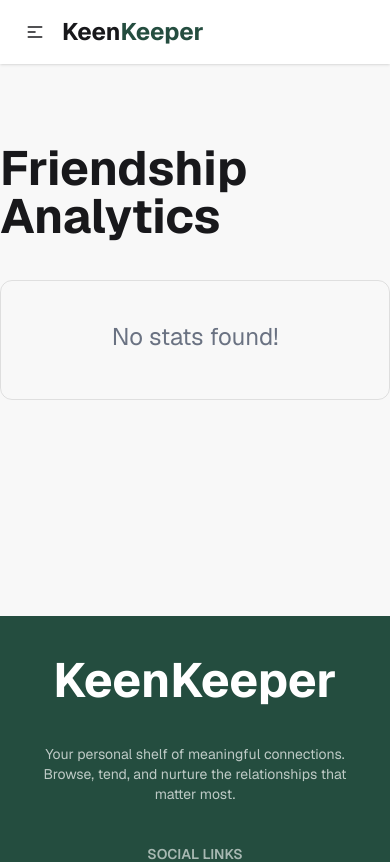
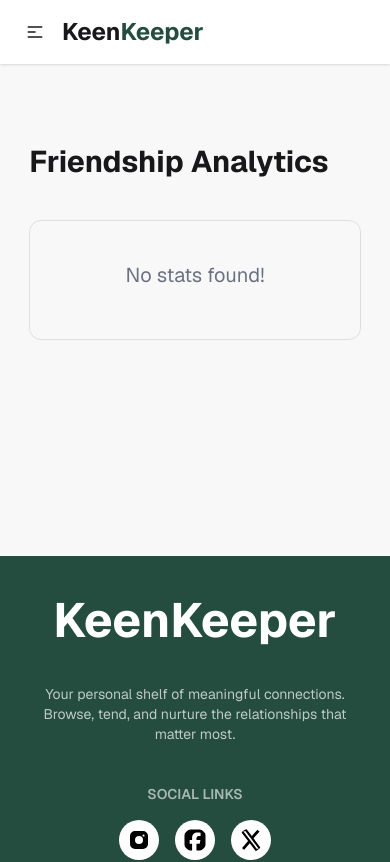
Before and after one commit to yashakib-dev/PH-A07-B13, a Next.js app: page /stats in a window 390 px wide. Shown: the top 862 px of the page. Built offline with nearby package versions, Linux system fonts and the light colour scheme.

Commit message:
Responsive design done

```diff
--- a/src/app/stats/page.jsx
+++ b/src/app/stats/page.jsx
@@ -18,10 +18,10 @@ const statsPage = () => {
 
   return (
     <div>
-      <h2 className="text-5xl mt-20 container mx-auto font-bold">Friendship Analytics </h2>
+      <h2 className="lg:text-5xl text-3xl mt-20 lg:w-full w-[85%] container mx-auto font-bold">Friendship Analytics </h2>
       {
         friendsData.length === 0 ? (
-        <p className="text-center text-2xl border border-black/10 rounded-xl p-10 container mx-auto h-30 mb-54 my-10 text-gray-500">
+        <p className="text-center lg:w-full w-[85%] text-xl border border-black/10 rounded-xl p-10 container mx-auto h-30 mb-54 my-10 text-gray-500">
           No stats found!
         </p>
       ) : (
```
